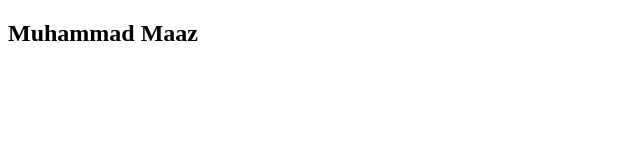
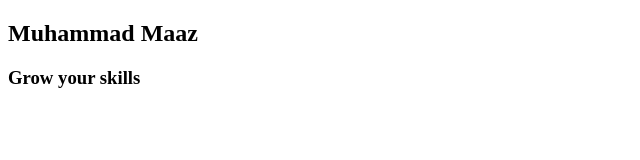
Before and after one commit to muhammadmaaaz/Git-Reset, a plain HTML site: page index.html in a window 1280 px wide. Shown: the whole page, without its empty margins (0-640 px from the left). Drawn offline with Linux system fonts and the light colour scheme.

Commit message:
Git Reset

```diff
--- a/index.html
+++ b/index.html
@@ -7,5 +7,6 @@
 </head>
 <body>
     <h2>Muhammad Maaz</h2>
+    <h3>Grow your skills</h3>
 </body>
 </html>
```
